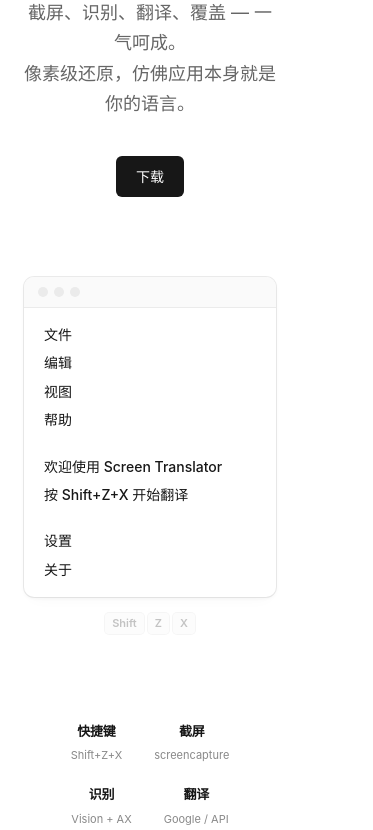
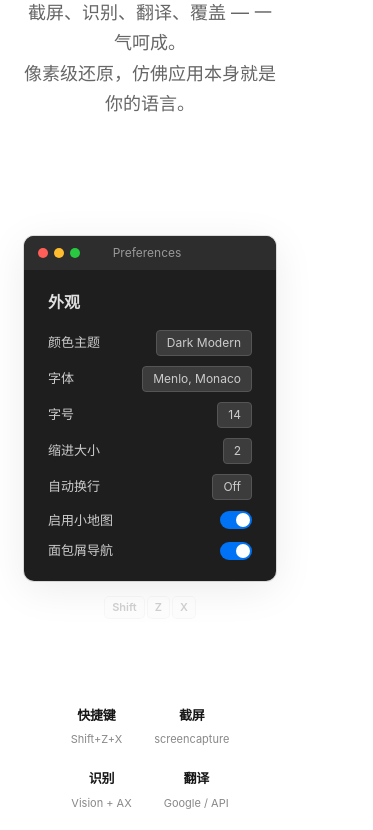
Before and after one commit to Archer-SQ/screen-translator, an Electron app: page docs/index.html in a window 300 px wide. Shown: the part 263-1093 px from the top of the page, 373 px wide, since content can reach past the window. Drawn offline with Linux system fonts and the light colour scheme.

Commit message:
Redesign demo as IDE settings UI, move download to nav

```diff
--- a/docs/index.html
+++ b/docs/index.html
@@ -60,6 +60,11 @@
       background:none;border:1px solid var(--border-light);color:var(--fg-3);
       padding:2px 8px;border-radius:4px;font-size:11px;cursor:pointer;font-family:inherit;
     }
+    .nav-dl{
+      background:var(--accent);color:var(--accent-fg)!important;
+      padding:4px 12px;border-radius:5px;font-size:12px;font-weight:600;
+    }
+    .nav-dl:hover{opacity:0.85;text-decoration:none!important}
     .lang-btn:hover{border-color:var(--fg-3);color:var(--fg-2)}
 
     /* Hero */
@@ -165,57 +170,86 @@
     .demo-sec{max-width:1024px;margin:0 auto 80px;padding:0 24px}
     .demo-wrap{display:flex;flex-direction:column;align-items:center;gap:16px}
     .demo-window{
-      width:100%;max-width:520px;
-      box-shadow:var(--shadow-card);border-radius:10px;overflow:hidden;
-      background:var(--bg);
+      position:relative;width:100%;max-width:620px;
+      box-shadow:0 0 0 1px rgba(0,0,0,0.12),0 8px 40px rgba(0,0,0,0.08);
+      border-radius:10px;overflow:hidden;
+      background:#1e1e1e;color:#ccc;font-size:13px;
+      display:grid;grid-template-columns:160px 1fr;grid-template-rows:auto 1fr;
     }
     .demo-titlebar{
-      display:flex;gap:6px;padding:10px 14px;
-      background:var(--bg-alt);border-bottom:1px solid var(--border-light);
+      grid-column:1/-1;display:flex;align-items:center;
+      padding:8px 14px;background:#2d2d2d;gap:8px;
     }
-    .demo-titlebar span{width:10px;height:10px;border-radius:50%;background:var(--border-light)}
-    .demo-body{padding:16px 20px;display:flex;flex-direction:column;gap:6px}
-    .demo-spacer{height:12px}
-    .demo-line{position:relative;display:inline-flex;font-size:14px;line-height:1.6}
+    .dt-dots{display:flex;gap:6px}
+    .dt-dots span{width:10px;height:10px;border-radius:50%}
+    .dt-dots span:nth-child(1){background:#ff5f57}
+    .dt-dots span:nth-child(2){background:#febc2e}
+    .dt-dots span:nth-child(3){background:#28c840}
+    .dt-title{flex:1;text-align:center;font-size:12px;color:#999;margin-right:48px}
+    .dt-spacer{width:0}
+    .demo-sidebar{
+      padding:12px 0;background:#252526;border-right:1px solid #333;
+      display:flex;flex-direction:column;gap:1px;
+    }
+    .demo-sidebar .demo-line{padding:6px 16px;font-size:13px}
+    .ds-active{background:#37373d}
+    .demo-content{padding:20px 24px;display:flex;flex-direction:column;gap:10px}
+    .dc-title{font-size:16px!important;font-weight:600;color:#e0e0e0;margin-bottom:4px}
+    .demo-row{display:flex;align-items:center;justify-content:space-between;gap:12px}
+    .demo-select{
+      padding:3px 10px;border-radius:4px;background:#3c3c3c;border:1px solid #555;
+      font-size:12px;color:#ccc;white-space:nowrap;
+    }
+    .demo-toggle{
+      width:32px;height:18px;border-radius:9px;background:#555;position:relative;
+    }
+    .demo-toggle.on{background:#0072f5}
+    .demo-toggle::after{
+      content:'';position:absolute;top:2px;left:2px;
+      width:14px;height:14px;border-radius:50%;background:#fff;
+      transition:left .2s;
+    }
+    .demo-toggle.on::after{left:16px}
+
+    .demo-line{position:relative;display:inline-flex;line-height:1.6}
     .demo-orig{opacity:1;transition:opacity .3s}
     .demo-trans{
       position:absolute;left:0;top:0;
       opacity:0;transition:opacity .3s;
-      font-weight:500;
     }
     .demo-toast{
       position:absolute;top:50%;left:50%;transform:translate(-50%,-50%);
-      background:rgba(0,0,0,0.8);color:#fff;
+      background:rgba(0,0,0,0.85);color:#fff;
       padding:8px 20px;border-radius:8px;
       font-size:13px;font-weight:500;
       opacity:0;transition:opacity .3s;
-      pointer-events:none;white-space:nowrap;
+      pointer-events:none;white-space:nowrap;z-index:2;
     }
-    .demo-window{position:relative}
-    .demo-hint{opacity:0.5;font-size:12px;color:var(--fg-3)}
+    .demo-hint{opacity:0.4;font-size:12px;color:var(--fg-3)}
 
-    /* Animation states */
+    @media(max-width:500px){
+      .demo-window{grid-template-columns:1fr;max-width:100%}
+      .demo-sidebar{display:none}
+    }
+
+    /* Animation */
     .demo-window.phase-toast .demo-toast{opacity:1}
     .demo-window.phase-done .demo-toast{opacity:0}
     .demo-window.phase-done .demo-orig{opacity:0}
     .demo-window.phase-done .demo-trans{opacity:1}
-
-    .demo-window.phase-done .dl-1 .demo-trans{transition-delay:.0s}
-    .demo-window.phase-done .dl-2 .demo-trans{transition-delay:.05s}
-    .demo-window.phase-done .dl-3 .demo-trans{transition-delay:.1s}
-    .demo-window.phase-done .dl-4 .demo-trans{transition-delay:.15s}
-    .demo-window.phase-done .dl-5 .demo-trans{transition-delay:.25s}
-    .demo-window.phase-done .dl-6 .demo-trans{transition-delay:.3s}
-    .demo-window.phase-done .dl-7 .demo-trans{transition-delay:.4s}
-    .demo-window.phase-done .dl-8 .demo-trans{transition-delay:.45s}
-    .demo-window.phase-done .dl-1 .demo-orig{transition-delay:.0s}
-    .demo-window.phase-done .dl-2 .demo-orig{transition-delay:.05s}
-    .demo-window.phase-done .dl-3 .demo-orig{transition-delay:.1s}
-    .demo-window.phase-done .dl-4 .demo-orig{transition-delay:.15s}
-    .demo-window.phase-done .dl-5 .demo-orig{transition-delay:.25s}
-    .demo-window.phase-done .dl-6 .demo-orig{transition-delay:.3s}
-    .demo-window.phase-done .dl-7 .demo-orig{transition-delay:.4s}
-    .demo-window.phase-done .dl-8 .demo-orig{transition-delay:.45s}
+    .demo-window.phase-done .dl-1 .demo-trans,.demo-window.phase-done .dl-1 .demo-orig{transition-delay:.0s}
+    .demo-window.phase-done .dl-2 .demo-trans,.demo-window.phase-done .dl-2 .demo-orig{transition-delay:.04s}
+    .demo-window.phase-done .dl-3 .demo-trans,.demo-window.phase-done .dl-3 .demo-orig{transition-delay:.08s}
+    .demo-window.phase-done .dl-4 .demo-trans,.demo-window.phase-done .dl-4 .demo-orig{transition-delay:.12s}
+    .demo-window.phase-done .dl-5 .demo-trans,.demo-window.phase-done .dl-5 .demo-orig{transition-delay:.16s}
+    .demo-window.phase-done .dl-6 .demo-trans,.demo-window.phase-done .dl-6 .demo-orig{transition-delay:.0s}
+    .demo-window.phase-done .dl-7 .demo-trans,.demo-window.phase-done .dl-7 .demo-orig{transition-delay:.06s}
+    .demo-window.phase-done .dl-8 .demo-trans,.demo-window.phase-done .dl-8 .demo-orig{transition-delay:.12s}
+    .demo-window.phase-done .dl-9 .demo-trans,.demo-window.phase-done .dl-9 .demo-orig{transition-delay:.18s}
+    .demo-window.phase-done .dl-10 .demo-trans,.demo-window.phase-done .dl-10 .demo-orig{transition-delay:.24s}
+    .demo-window.phase-done .dl-11 .demo-trans,.demo-window.phase-done .dl-11 .demo-orig{transition-delay:.30s}
+    .demo-window.phase-done .dl-12 .demo-trans,.demo-window.phase-done .dl-12 .demo-orig{transition-delay:.36s}
+    .demo-window.phase-done .dl-13 .demo-trans,.demo-window.phase-done .dl-13 .demo-orig{transition-delay:.42s}
 
     /* Footer */
     .footer{
@@ -235,6 +269,7 @@
     <a href="#providers" data-i18n="n.prov">服务</a>
     <a href="#install" data-i18n="n.inst">安装</a>
     <a href="https://github.com/Archer-SQ/screen-translator">GitHub</a>
+    <a class="nav-dl" href="https://github.com/Archer-SQ/screen-translator/releases/latest" data-i18n="h.dl">下载</a>
     <button class="lang-btn" onclick="toggleLang()">EN</button>
   </div>
 </div></nav>
@@ -242,29 +277,56 @@
 <section class="hero">
   <h1 data-i18n="h.t">一键翻译你的屏幕</h1>
   <p class="sub" data-i18n="h.s">截屏、识别、翻译、覆盖 — 一气呵成。<br>像素级还原，仿佛应用本身就是你的语言。</p>
-  <div class="hero-btns">
-    <a class="btn btn-dark" href="https://github.com/Archer-SQ/screen-translator/releases/latest" data-i18n="h.dl">下载</a>
-  </div>
 </section>
 
-<!-- Demo animation -->
+<!-- Demo: simulated dev tool UI -->
 <section class="demo-sec">
   <div class="demo-wrap">
     <div class="demo-window">
-      <div class="demo-titlebar"><span></span><span></span><span></span></div>
-      <div class="demo-body">
-        <div class="demo-line dl-1"><span class="demo-orig">File</span><span class="demo-trans">文件</span></div>
-        <div class="demo-line dl-2"><span class="demo-orig">Edit</span><span class="demo-trans">编辑</span></div>
-        <div class="demo-line dl-3"><span class="demo-orig">View</span><span class="demo-trans">视图</span></div>
-        <div class="demo-line dl-4"><span class="demo-orig">Help</span><span class="demo-trans">帮助</span></div>
-        <div class="demo-spacer"></div>
-        <div class="demo-line dl-5"><span class="demo-orig">Welcome to Screen Translator</span><span class="demo-trans">欢迎使用 Screen Translator</span></div>
-        <div class="demo-line dl-6"><span class="demo-orig">Press Shift+Z+X to translate</span><span class="demo-trans">按 Shift+Z+X 开始翻译</span></div>
-        <div class="demo-spacer"></div>
-        <div class="demo-line dl-7"><span class="demo-orig">Settings</span><span class="demo-trans">设置</span></div>
-        <div class="demo-line dl-8"><span class="demo-orig">About</span><span class="demo-trans">关于</span></div>
+      <div class="demo-titlebar">
+        <div class="dt-dots"><span></span><span></span><span></span></div>
+        <div class="dt-title">Preferences</div>
+        <div class="dt-spacer"></div>
       </div>
-      <div class="demo-toast" data-i18n-html="demo.toast">Translating... 78%</div>
+      <div class="demo-sidebar">
+        <div class="demo-line dl-1"><span class="demo-orig">General</span><span class="demo-trans">通用</span></div>
+        <div class="demo-line dl-2 ds-active"><span class="demo-orig">Appearance</span><span class="demo-trans">外观</span></div>
+        <div class="demo-line dl-3"><span class="demo-orig">Keyboard</span><span class="demo-trans">键盘</span></div>
+        <div class="demo-line dl-4"><span class="demo-orig">Extensions</span><span class="demo-trans">扩展</span></div>
+        <div class="demo-line dl-5"><span class="demo-orig">Profiles</span><span class="demo-trans">配置</span></div>
+      </div>
+      <div class="demo-content">
+        <div class="demo-line dl-6 dc-title"><span class="demo-orig">Appearance</span><span class="demo-trans">外观</span></div>
+        <div class="demo-row">
+          <div class="demo-line dl-7"><span class="demo-orig">Color Theme</span><span class="demo-trans">颜色主题</span></div>
+          <div class="demo-select">Dark Modern</div>
+        </div>
+        <div class="demo-row">
+          <div class="demo-line dl-8"><span class="demo-orig">Font Family</span><span class="demo-trans">字体</span></div>
+          <div class="demo-select">Menlo, Monaco</div>
+        </div>
+        <div class="demo-row">
+          <div class="demo-line dl-9"><span class="demo-orig">Font Size</span><span class="demo-trans">字号</span></div>
+          <div class="demo-select">14</div>
+        </div>
+        <div class="demo-row">
+          <div class="demo-line dl-10"><span class="demo-orig">Tab Size</span><span class="demo-trans">缩进大小</span></div>
+          <div class="demo-select">2</div>
+        </div>
+        <div class="demo-row">
+          <div class="demo-line dl-11"><span class="demo-orig">Word Wrap</span><span class="demo-trans">自动换行</span></div>
+          <div class="demo-select">Off</div>
+        </div>
+        <div class="demo-row">
+          <div class="demo-line dl-12"><span class="demo-orig">Minimap Enabled</span><span class="demo-trans">启用小地图</span></div>
+          <div class="demo-toggle on"></div>
+        </div>
+        <div class="demo-row">
+          <div class="demo-line dl-13"><span class="demo-orig">Breadcrumbs</span><span class="demo-trans">面包屑导航</span></div>
+          <div class="demo-toggle on"></div>
+        </div>
+      </div>
+      <div class="demo-toast">Translating... 78%</div>
     </div>
     <div class="demo-hint">
       <div class="keys"><kbd>Shift</kbd><kbd>Z</kbd><kbd>X</kbd></div>
```
